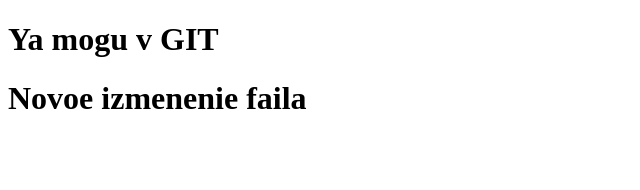
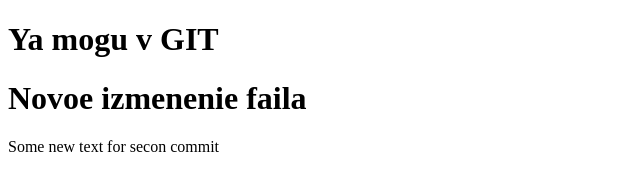
Before and after one commit to SaevichAlexandr/TestRepositiry, a plain HTML site: page index.html in a window 1280 px wide. Shown: the whole page, without its empty margins (0-640 px from the left). Drawn offline with Linux system fonts and the light colour scheme.

Commit message:
second commit

```diff
--- a/index.html
+++ b/index.html
@@ -7,5 +7,6 @@
 <body>
 	<h1>Ya mogu v GIT</h1>
 	<h1>Novoe izmenenie faila</h1>
+	<p>Some new text for secon commit</p>
 </body>
 </html>
```
